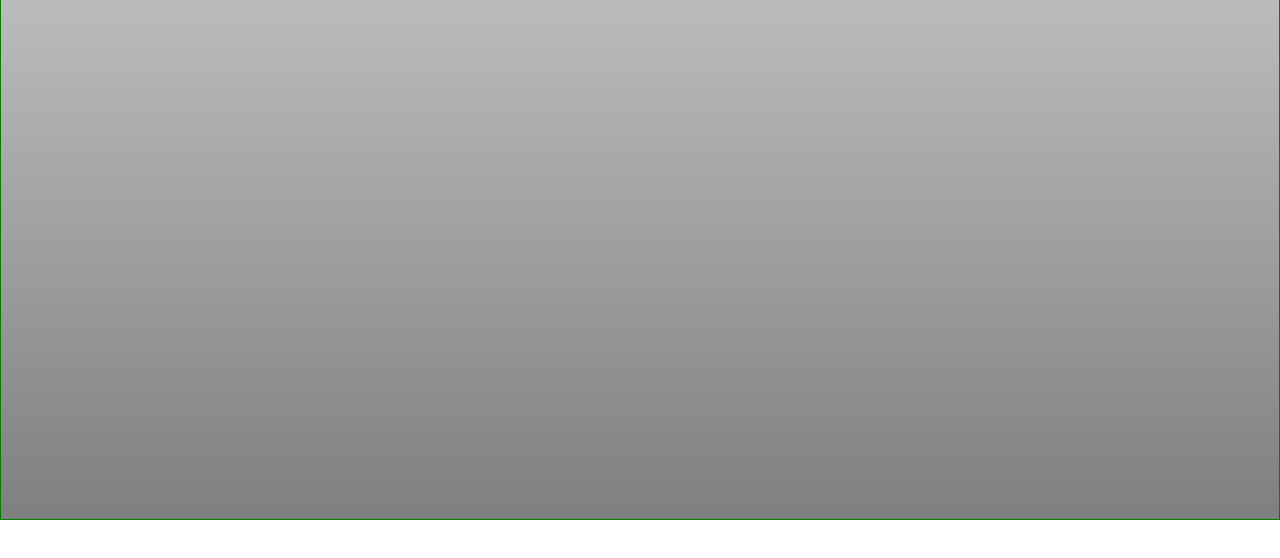
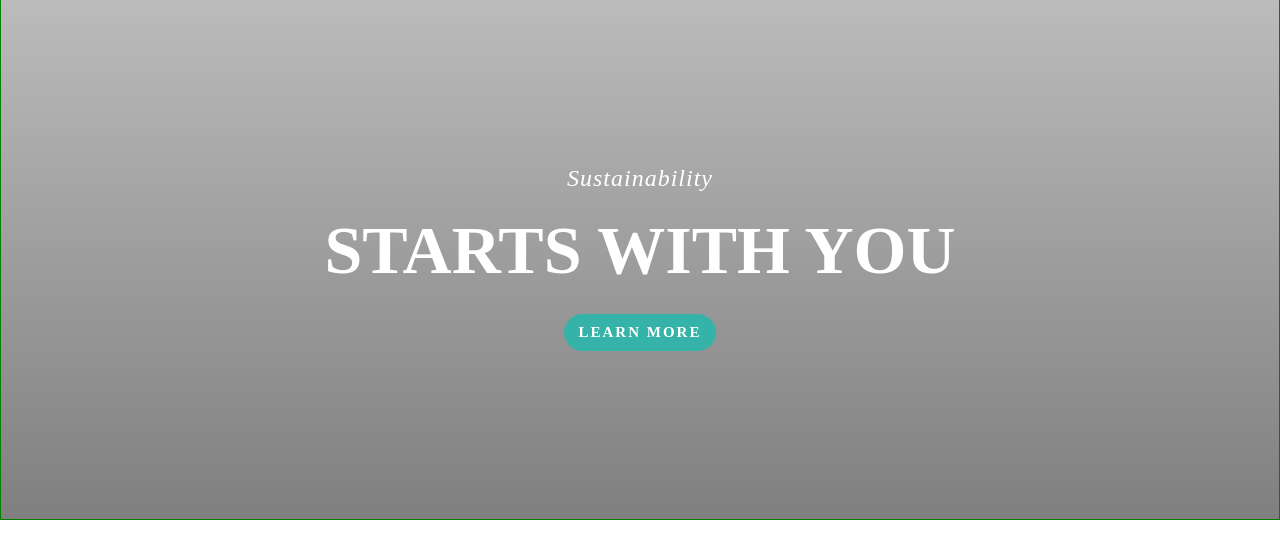
Before and after one commit to h-u-m-a-n/Web-homework, a plain HTML site: page Assignment2/A2.html in a window 1280 px wide. Shown: the part 148-706 px from the top of the page. Drawn offline with Linux system fonts and the light colour scheme.

Commit message:
Make header

```diff
--- a/Assignment2/A2.html
+++ b/Assignment2/A2.html
@@ -28,6 +28,13 @@
                 <div id="last"><a href="">TAKE ACTION</a></div>
             </div>
         </nav>
+
+        <div class="note">
+            <p >Sustainability</p>
+            <p>Starts with you</p>
+            <button>Learn more</button>
+
+        </div>
     </header>
 </body>
 </html>
--- a/Assignment2/style.css
+++ b/Assignment2/style.css
@@ -1,3 +1,9 @@
+::selection{
+    color: white;
+    background-color: black;
+}
+
+
 body{
     border: 1px solid green;
 
@@ -9,7 +15,11 @@ body{
 
 }
 
+
 header{
+    display: flex;
+    flex-direction: column;
+
     height: 666px;
     width: 100%;
     background:linear-gradient( rgba(0, 0, 0, 0.2), rgba(0, 0, 0, 0.5) ), url(images/header_background.jpeg);
@@ -17,6 +27,8 @@ header{
     background-attachment: scroll;
     background-position: center;
     background-size: 100%;
+
+    color: white;
 }
 
 nav{
@@ -79,7 +91,55 @@ nav{
     font-weight: 600;
 }
 
-#last:hover, #last a:hover{
+#last:hover, #last:hover a{
     background-color: white;
     color: black;
 }
+
+.note{
+    margin: auto;
+    display: flex;
+    flex-direction: column;
+}
+
+.note p:first-child{
+    font-family: adobe-garamond-pro;
+    font-weight: 400;
+    font-style: italic;
+    font-size: 24px;
+    letter-spacing: 1px;
+    text-transform: none;
+    line-height: 1.5em;
+    text-align: center;
+    /* margin-bottom: 0; */
+}
+
+.note p{
+    margin: 10px 0;
+    font-family: proxima-nova;
+    font-weight: 700;
+    font-style: normal;
+    font-size: 68px;
+    line-height: 1em;
+    text-align: center;
+    text-transform: uppercase;
+}
+
+.note button{
+    font-family: proxima-nova;
+    font-weight: 600;
+    font-style: normal;
+    font-size: 15px;
+    letter-spacing: 2px;
+    text-transform: uppercase;
+    margin: 20px auto;
+    color: white;
+    background-color: rgba(54, 179, 168, 1.0);
+    border: 0;
+    padding: 10px 15px;
+    border-radius: 20px;
+    cursor: pointer;
+}
+.note button:hover{
+    background-color: rgba(54, 179, 168, .7);
+}
```
